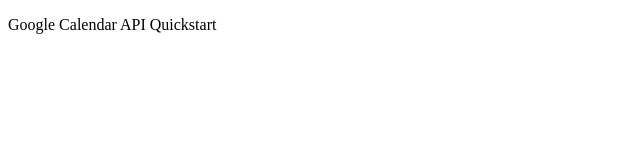
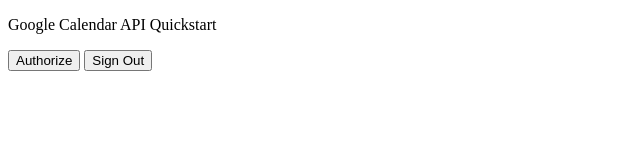
Before and after one commit to JamieBort/GoogleCalendarAPIPractice, a plain HTML site: page index.html in a window 1280 px wide. Shown: the whole page, without its empty margins (0-640 px from the left). Drawn offline with Linux system fonts and the light colour scheme.

Commit message:
Second commit.

```diff
--- a/index.html
+++ b/index.html
@@ -8,8 +8,8 @@
     <p>Google Calendar API Quickstart</p>
 
     <!--Add buttons to initiate auth sequence and sign out-->
-    <button id="authorize_button" style="display: none;">Authorize</button>
-    <button id="signout_button" style="display: none;">Sign Out</button>
+    <button id="authorize_button" >Authorize</button>
+    <button id="signout_button" >Sign Out</button>
 
     <pre id="content" style="white-space: pre-wrap;"></pre>
 
```
Also changed, not shown: 1 other file.
